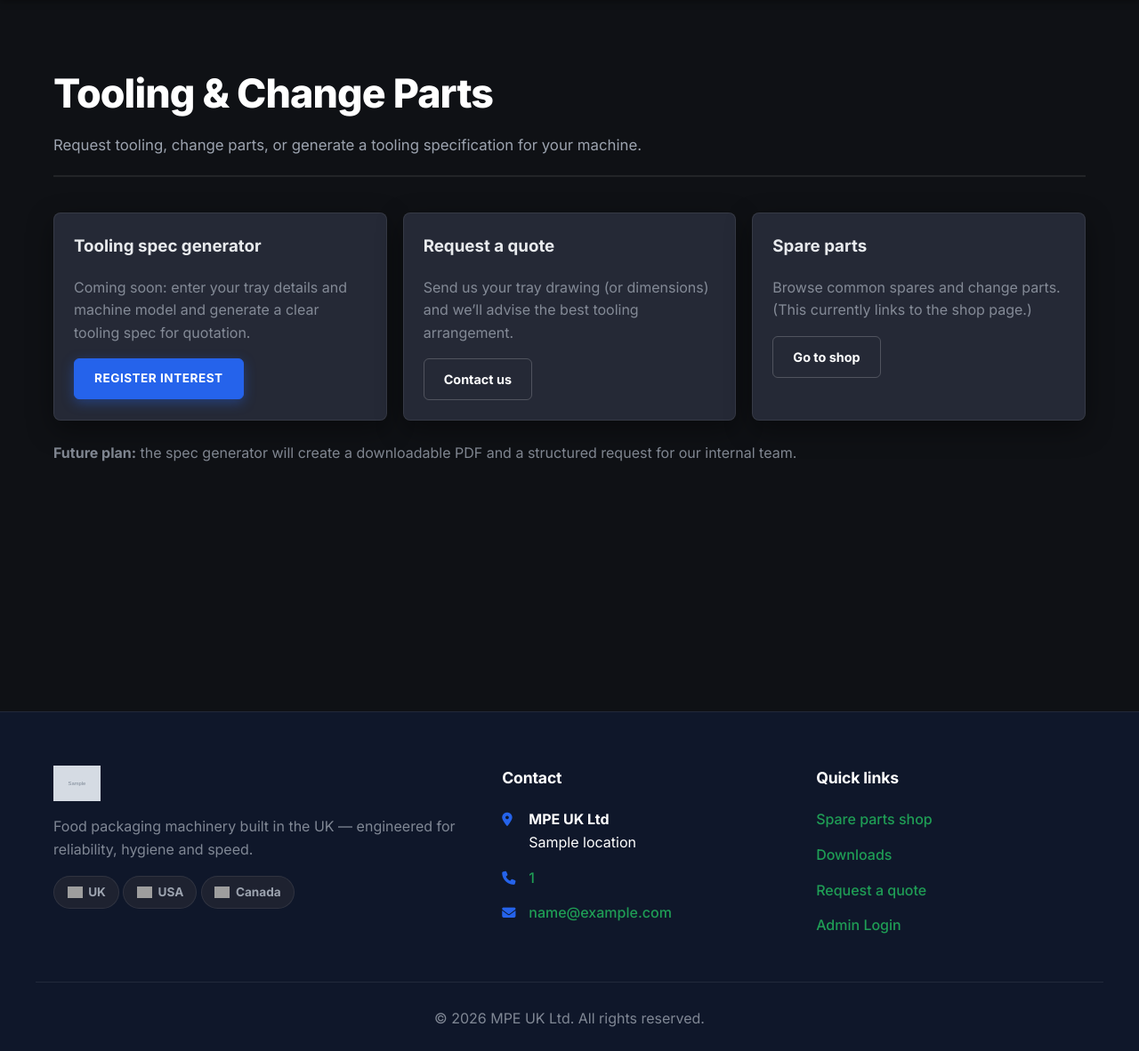
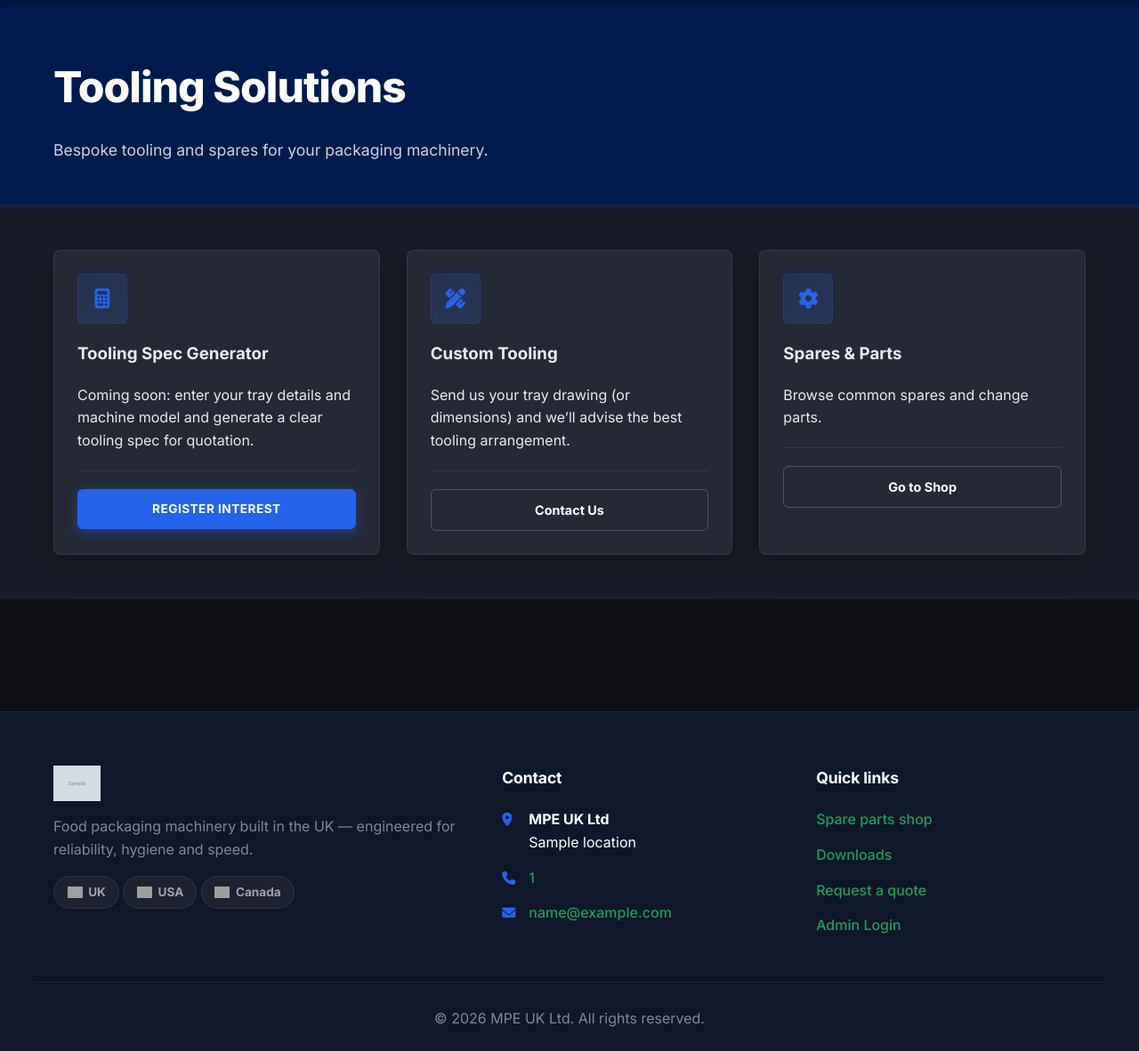
Before and after one commit to Jhdgkss/MPE_Web_Site, a Django app: template templates/core/tooling.html in a window 1280 px wide. Shown: the part 132-1314 px from the top of the page at 89% size. Run offline with Django 5.2, Linux system fonts and the light colour scheme; the template is opened without the code that fills it: most values are stand-ins (such as "Sample title", 1, 10 or a date in 2020); grey boxes marked "Sample" are stand-in pictures; some libraries are stand-ins or nearby versions; grey boxes are pictures that could not be loaded.

Commit message:
Add tooling page features and update models

```diff
--- a/core/admin.py
+++ b/core/admin.py
@@ -89,6 +89,8 @@ class SiteConfigurationAdminForm(forms.ModelForm):
             "tooling_hero_text_color": forms.TextInput(attrs={"type": "color"}),
             "tooling_section_bg_color": forms.TextInput(attrs={"type": "color"}),
             "tooling_section_text_color": forms.TextInput(attrs={"type": "color"}),
+            "tooling_feature_bg_color": forms.TextInput(attrs={"type": "color"}),
+            "tooling_feature_text_color": forms.TextInput(attrs={"type": "color"}),
 
             "portal_hero_bg_color": forms.TextInput(attrs={"type": "color"}),
             "portal_hero_text_color": forms.TextInput(attrs={"type": "color"}),
@@ -152,7 +154,7 @@ class SiteConfigurationAdmin(ImportExportModelAdmin):
             "classes": ("collapse",)
         }),
         ("Page: Tooling", {
-            "fields": ("tooling_hero_bg_color", "tooling_hero_text_color", "tooling_section_bg_color", "tooling_section_text_color"),
+            "fields": ("tooling_hero_bg_color", "tooling_hero_text_color", "tooling_section_bg_color", "tooling_section_text_color", "tooling_section_heading_color", "tooling_feature_bg_color", "tooling_feature_text_color"),
             "classes": ("collapse",)
         }),
         ("Page: Customer Portal", {
--- a/core/models.py
+++ b/core/models.py
@@ -112,6 +112,8 @@ class SiteConfiguration(models.Model):
     tooling_hero_text_color = models.CharField(max_length=32, default="#ffffff")
     tooling_section_bg_color = models.CharField(max_length=32, default="#f3f4f6")
     tooling_section_text_color = models.CharField(max_length=32, default="#333333")
+    tooling_feature_bg_color = models.CharField(max_length=32, default="#ffffff", help_text="Background color for feature cards")
+    tooling_feature_text_color = models.CharField(max_length=32, default="#333333", help_text="Text color for feature cards")
 
     # 11. Page Specific - Customer Portal
     portal_hero_bg_color = models.CharField(max_length=32, default="#001a4d")
--- a/templates/base.html
+++ b/templates/base.html
@@ -115,6 +115,9 @@
         --tooling-hero-text: {{ site_config.tooling_hero_text_color|default:site_config.hero_text_color }};
         --tooling-section-bg: {{ site_config.tooling_section_bg_color|default:site_config.section_alt_bg_color }};
         --tooling-section-text: {{ site_config.tooling_section_text_color|default:site_config.site_text_color }};
+        --tooling-section-heading: {{ site_config.tooling_section_heading_color|default:site_config.tooling_section_text_color }};
+        --tooling-feature-bg: {{ site_config.tooling_feature_bg_color|default:site_config.card_bg_color }};
+        --tooling-feature-text: {{ site_config.tooling_feature_text_color|default:site_config.card_text_color }};
 
         --portal-hero-bg: {{ site_config.portal_hero_bg_color|default:site_config.hero_bg_color }};
         --portal-hero-text: {{ site_config.portal_hero_text_color|default:site_config.hero_text_color }};
@@ -193,7 +196,30 @@
     body[data-page="tooling"] .simple-hero, body[data-page="tooling"] .hero { background-color: var(--tooling-hero-bg) !important; color: var(--tooling-hero-text) !important; }
     body[data-page="tooling"] .simple-hero h1, body[data-page="tooling"] .simple-hero h2, body[data-page="tooling"] .simple-hero p, body[data-page="tooling"] .hero h1, body[data-page="tooling"] .hero h2, body[data-page="tooling"] .hero p { color: var(--tooling-hero-text) !important; }
     body[data-page="tooling"] .simple-section, body[data-page="tooling"] .section { background-color: var(--tooling-section-bg) !important; color: var(--tooling-section-text) !important; }
-    body[data-page="tooling"] .simple-section h2, body[data-page="tooling"] .simple-section p, body[data-page="tooling"] .section h2, body[data-page="tooling"] .section p { color: var(--tooling-section-text) !important; }
+    body[data-page="tooling"] .simple-section p, body[data-page="tooling"] .section p { color: var(--tooling-section-text) !important; }
+    body[data-page="tooling"] .simple-section h2, body[data-page="tooling"] .section h2 { color: var(--tooling-section-heading) !important; }
+
+    /* Tooling Feature Cards */
+    body[data-page="tooling"] .card { background-color: var(--tooling-feature-bg) !important; color: var(--tooling-feature-text) !important; }
+    body[data-page="tooling"] .card h3, body[data-page="tooling"] .card p { color: var(--tooling-feature-text) !important; }
+
+    /* Force ghost buttons to look like primary buttons on Tooling page */
+    body[data-page="tooling"] .btn--ghost {
+        background-color: var(--primary-color) !important;
+        border-color: var(--primary-color) !important;
+        color: #ffffff !important;
+        box-shadow: 0 4px 14px rgba(37,99,235,.4);
+        text-transform: uppercase;
+        letter-spacing: .5px;
+        font-size: .85rem;
+    }
+    body[data-page="tooling"] .btn--ghost:hover {
+        background-color: var(--accent) !important;
+        border-color: var(--accent) !important;
+        color: #ffffff !important;
+        transform: translateY(-2px);
+        box-shadow: 0 6px 20px rgba(59,130,246,.5);
+    }
 
     /* Page Specific Overrides (Customer Portal - covers login, dashboard, docs) */
     body[data-page^="portal"] .simple-hero, body[data-page^="portal"] .dash-hero { background: var(--portal-hero-bg) !important; color: var(--portal-hero-text) !important; }
--- a/templates/core/tooling.html
+++ b/templates/core/tooling.html
@@ -3,37 +3,53 @@
 {% block title %}Tooling | MPE UK Ltd{% endblock %}
 
 {% block content %}
-<section class="section">
+<section class="simple-hero">
   <div class="container">
-    <div class="section__head">
-      <div>
-        <h2>Tooling & Change Parts</h2>
-        <p>Request tooling, change parts, or generate a tooling specification for your machine.</p>
+    <h1>Tooling Solutions</h1>
+    <p class="muted">Bespoke tooling and spares for your packaging machinery.</p>
+  </div>
+</section>
+
+<section class="simple-section">
+  <div class="container">
+    <div class="grid" style="grid-template-columns: repeat(auto-fit, minmax(300px, 1fr)); gap: 30px;">
+
+      <!-- Card 1: Spec Generator -->
+      <div class="card">
+        <div class="card__pad">
+          <div class="card__icon"><i class="fa-solid fa-calculator"></i></div>
+          <h3>Tooling Spec Generator</h3>
+          <p>Coming soon: enter your tray details and machine model and generate a clear tooling spec for quotation.</p>
+          <div style="margin-top:20px; padding-top:20px; border-top:1px solid var(--border);">
+            <a href="{% url 'contact' %}" class="btn btn--primary" style="width:100%; justify-content:center;">Register Interest</a>
+          </div>
+        </div>
       </div>
-    </div>
 
-    <div class="grid" style="grid-template-columns: repeat(auto-fit, minmax(260px, 1fr)); gap: 18px;">
-      <article class="card" style="padding:22px;">
-        <h3 style="margin-top:0;">Tooling spec generator</h3>
-        <p class="muted">Coming soon: enter your tray details and machine model and generate a clear tooling spec for quotation.</p>
-        <a class="btn btn--primary" href="{% url 'contact' %}">Register interest</a>
-      </article>
+      <!-- Card 2: Custom Tooling -->
+      <div class="card">
+        <div class="card__pad">
+          <div class="card__icon"><i class="fa-solid fa-pen-ruler"></i></div>
+          <h3>Custom Tooling</h3>
+          <p>Send us your tray drawing (or dimensions) and we’ll advise the best tooling arrangement.</p>
+          <div style="margin-top:20px; padding-top:20px; border-top:1px solid var(--border);">
+            <a href="{% url 'contact' %}" class="btn btn--ghost" style="width:100%; justify-content:center;">Contact Us</a>
+          </div>
+        </div>
+      </div>
 
-      <article class="card" style="padding:22px;">
-        <h3 style="margin-top:0;">Request a quote</h3>
-        <p class="muted">Send us your tray drawing (or dimensions) and we’ll advise the best tooling arrangement.</p>
-        <a class="btn btn--ghost" href="{% url 'contact' %}">Contact us</a>
-      </article>
+      <!-- Card 3: Spares -->
+      <div class="card">
+        <div class="card__pad">
+          <div class="card__icon"><i class="fa-solid fa-gear"></i></div>
+          <h3>Spares &amp; Parts</h3>
+          <p>Browse common spares and change parts.</p>
+          <div style="margin-top:20px; padding-top:20px; border-top:1px solid var(--border);">
+            <a href="{% url 'shop' %}" class="btn btn--ghost" style="width:100%; justify-content:center;">Go to Shop</a>
+          </div>
+        </div>
+      </div>
 
-      <article class="card" style="padding:22px;">
-        <h3 style="margin-top:0;">Spare parts</h3>
-        <p class="muted">Browse common spares and change parts. (This currently links to the shop page.)</p>
-        <a class="btn btn--ghost" href="{% url 'shop' %}">Go to shop</a>
-      </article>
-    </div>
-
-    <div style="margin-top:24px;" class="muted">
-      <strong>Future plan:</strong> the spec generator will create a downloadable PDF and a structured request for our internal team.
     </div>
   </div>
 </section>
```
Also changed, not shown: core/migrations/0037_siteconfiguration_tooling_feature_bg_color_and_more.py (added).
